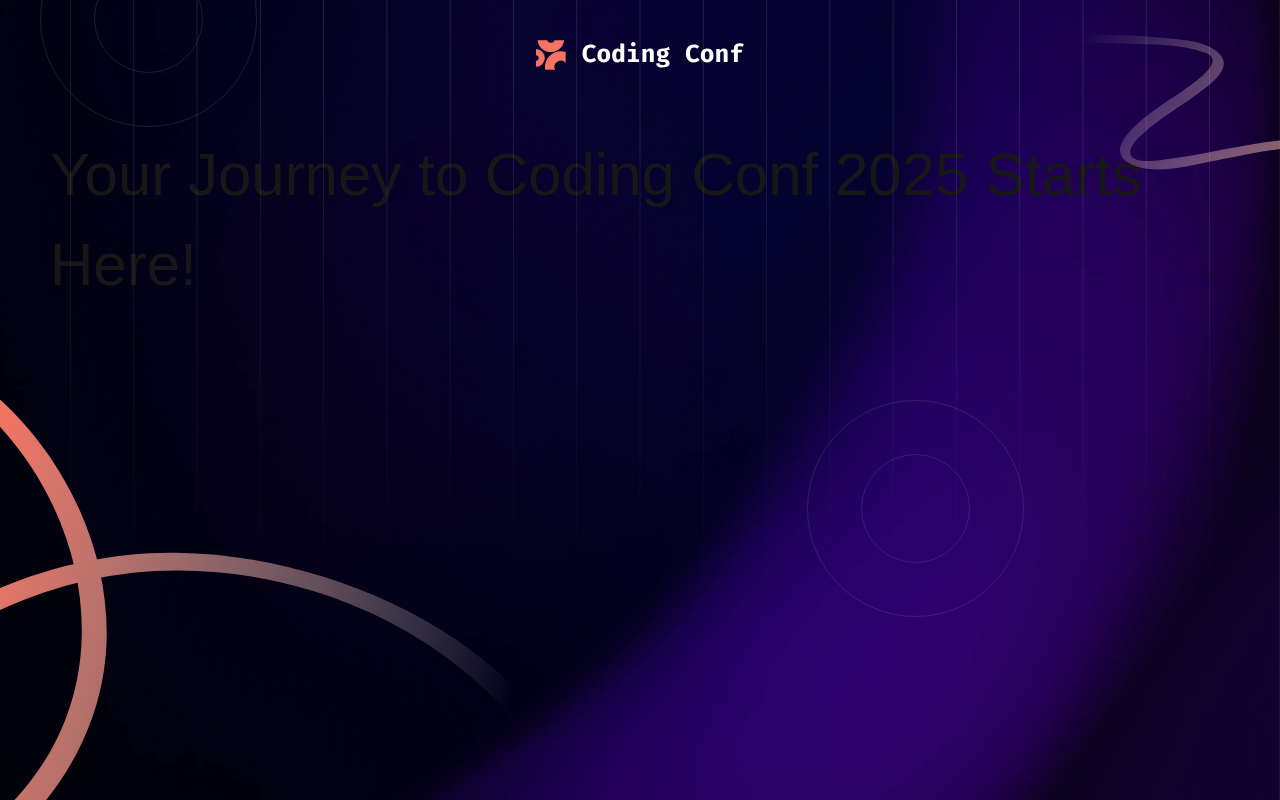
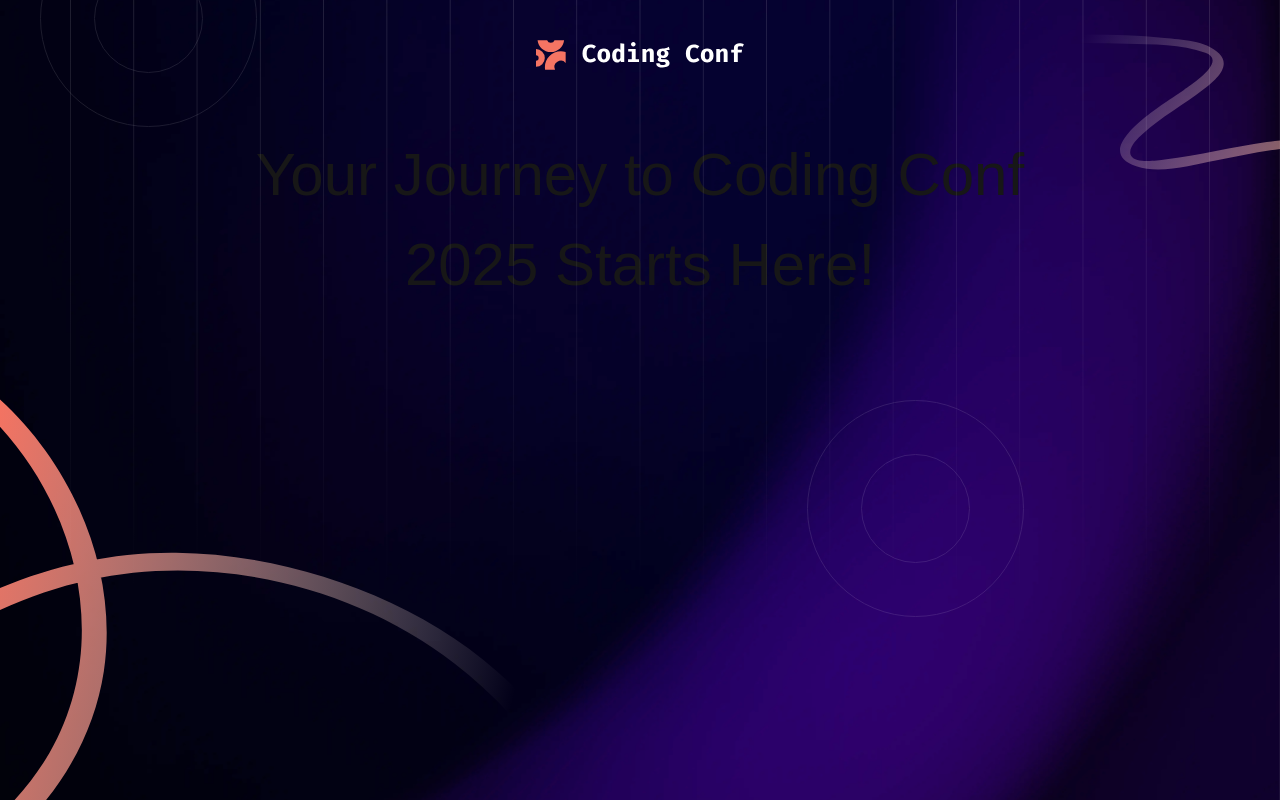
Before and after one commit to RpMoreira98/ticket-generator, a Next.js app: page / in a window 1280 px wide. Built offline with nearby package versions, Linux system fonts and the light colour scheme.

Commit message:
fetch:(font style in text)

```diff
--- a/src/app/components/pageRegister/index.tsx
+++ b/src/app/components/pageRegister/index.tsx
@@ -7,7 +7,7 @@ export function PageRegister () {
             <img src="/logo-full.svg" alt="Logo" className=""/>
         </header>
         <div>
-            <h1 className="pt-[20px] pl-[50px] pr-[50px] text-[60px]">Your Journey to Coding Conf 2025 Starts Here!</h1>
+            <h1 className="pt-[20px] pl-[50px] pr-[50px] text-[60px] w-[1000px] text-center">Your Journey to Coding Conf 2025 Starts Here!</h1>
         </div>
        </div>
     )
```
